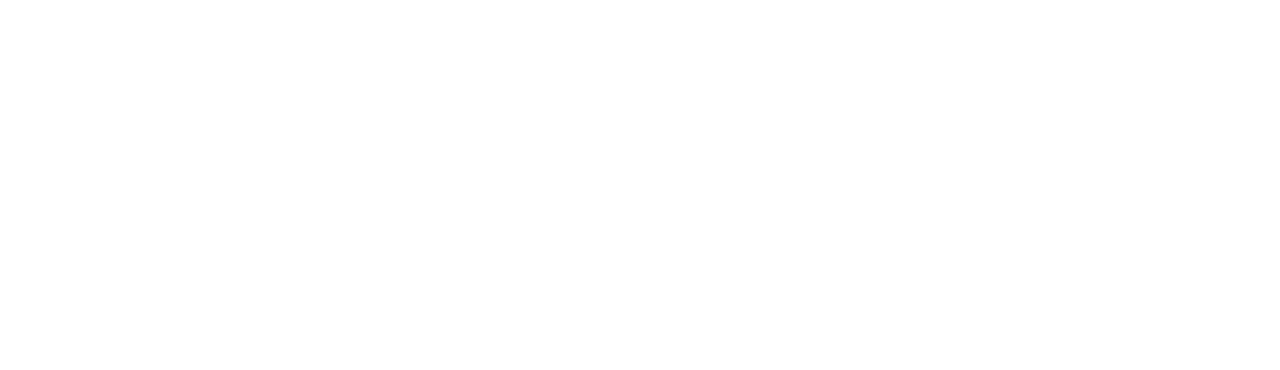
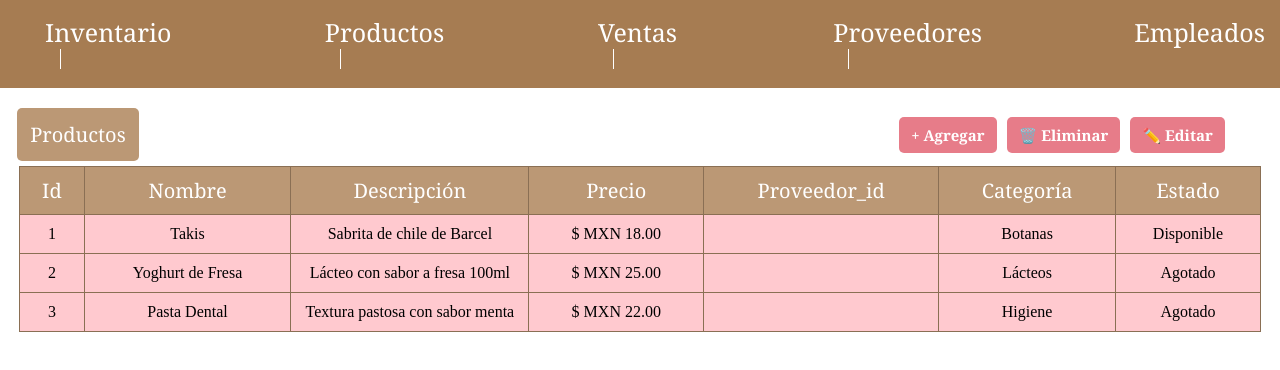
Before and after one commit to OmasSS15/CoffeeShop, a React (Vite) app: page /Producto in a window 1280 px wide. Before the commit this address had no page. Shown: the top 370 px of the page. Built offline with nearby package versions, Linux system fonts and the light colour scheme; a web font is replaced by a local one.

Commit message:
Creacion de la interfaz de la tabla inventario

```diff
--- a/src/App.jsx
+++ b/src/App.jsx
@@ -8,7 +8,8 @@
 import PostreComponent from './Components/LandingPage/Postres/PostreComponent'
 import Contacto from './Contacto'
 import AboutUs from './AboutUs'
-import Table from './Contenido'
+import Table from './Producto'
+import Table1 from './Inventario'
 import './App.css'
 
 import { BrowserRouter, Route, Routes } from 'react-router-dom'
@@ -38,7 +39,8 @@
           }/>
           <Route path="/contacto" element={<Contacto />} />
           <Route path="/acerca_de" element={<AboutUs />} />
-          <Route path="/tabla1" element={<Table />} />
+          <Route path="/Producto" element={<Table />} />
+          <Route path="/Inventario" element={<Table1 />} />
 
       </Routes>
 
--- /dev/null
+++ b/src/Components/TablaProducto/InventarioComponent.jsx
@@ -0,0 +1,30 @@
+import React from 'react';
+
+const InventarioTable = ({ inventarios }) => {
+    return (
+        <table className="product-table">
+            <thead>
+                <tr>
+                    <th>Id</th>
+                    <th>Id Producto</th>
+                    <th>Stock Inicial</th>
+                    <th>Stock Actual</th>
+                    <th>Umbral Reorden</th>
+                </tr>
+            </thead>
+            <tbody>
+                {inventarios.map((inventario) => (
+                    <tr key={inventario.id}>
+                        <td>{inventario.id}</td>
+                        <td>{inventario.idProducto}</td>
+                        <td>{inventario.stockInicial}</td>
+                        <td>{inventario.stockActual}</td>
+                        <td>{inventario.umbralReorden}</td>
+                    </tr>
+                ))}
+            </tbody>
+        </table>
+    );
+}
+
+export default InventarioTable;
--- a/src/Components/TablaProducto/TablaComponent.jsx
+++ b/src/Components/TablaProducto/ProductoComponent.jsx
@@ -21,7 +21,7 @@
                         <td>{product.name}</td>
                         <td>{product.description}</td>
                         <td>{product.price}</td>
-                        <td>{product.providerId}</td>
+                        <td>{product.provedorId}</td>
                         <td>{product.category}</td>
                         <td>{product.status}</td>
                     </tr>
--- /dev/null
+++ b/src/Inventario.jsx
@@ -0,0 +1,24 @@
+import React from 'react';
+import Navbar from './Components/TablaProducto/NavbarComponent';
+import Header from './Components/TablaProducto/HeaderComponent';
+import InventarioTable from './Components/TablaProducto/InventarioComponent';
+import './tabla.css';
+
+const Cont = () => {
+    const inventarios = [
+        { id: 1, idProducto: 1, stockInicial: 150, stockActual: 70, umbralReorden: 50 },
+        { id: 2, idProducto: 2, stockInicial: 180, stockActual: 85, umbralReorden: 90 },
+        { id: 3, idProducto: 3, stockInicial: 120, stockActual: 65, umbralReorden: 60 },
+    ];
+
+
+    return (
+        <div>
+            <Navbar />
+            <Header title="Inventario" />
+            <InventarioTable inventarios={inventarios} />
+        </div>
+    );
+}
+
+export default Cont;
--- a/src/Contenido.jsx
+++ b/src/Producto.jsx
@@ -1,7 +1,7 @@
 import React from 'react';
 import Navbar from './Components/TablaProducto/NavbarComponent';
 import Header from './Components/TablaProducto/HeaderComponent';
-import ProductTable from './Components/TablaProducto/TablaComponent';
+import ProductTable from './Components/TablaProducto/ProductoComponent';
 import './tabla.css';
 
 const cont = () => {
--- a/src/Tabla.css
+++ b/src/Tabla.css
@@ -1,9 +1,4 @@
-/* body {
-    font-family: 'Arial', sans-serif;
-    background-color: #fffbfb;
-    margin: 0;
-    padding: 0;
-} */
+
 
 .navbar2 {
     background-color: #a67c52;
@@ -32,6 +27,7 @@
     padding: 10px 15px;
     border-radius: 5px;
     transition: background-color 0.3s;
+    margin-left: 30px;
 }
 
 
@@ -41,7 +37,7 @@
     width: 1px;
     height: 20px;
     background-color: white;
-    margin-left: 50px;
+    margin-left: 60px;
     margin-right: 50px;
 }
 
@@ -70,7 +66,8 @@
     background-color: #bb9875;
     padding: 13px;
     border-radius: 5px;
-    margin-left: -18px;
+    margin-left: -38px;
+
 }
 
 .actions {
@@ -99,7 +96,7 @@
     width: 100%;
     border-collapse: collapse;
     background-color: #f0b8c5;
-    margin: -19px auto;
+    margin: -15px auto;
     max-width: 97%;
 }
 
@@ -131,5 +128,5 @@
 .product-table td {
     max-width: 150px;
     word-wrap: break-word;
-    text-align: center;
+    text-align: center;
 }
```
